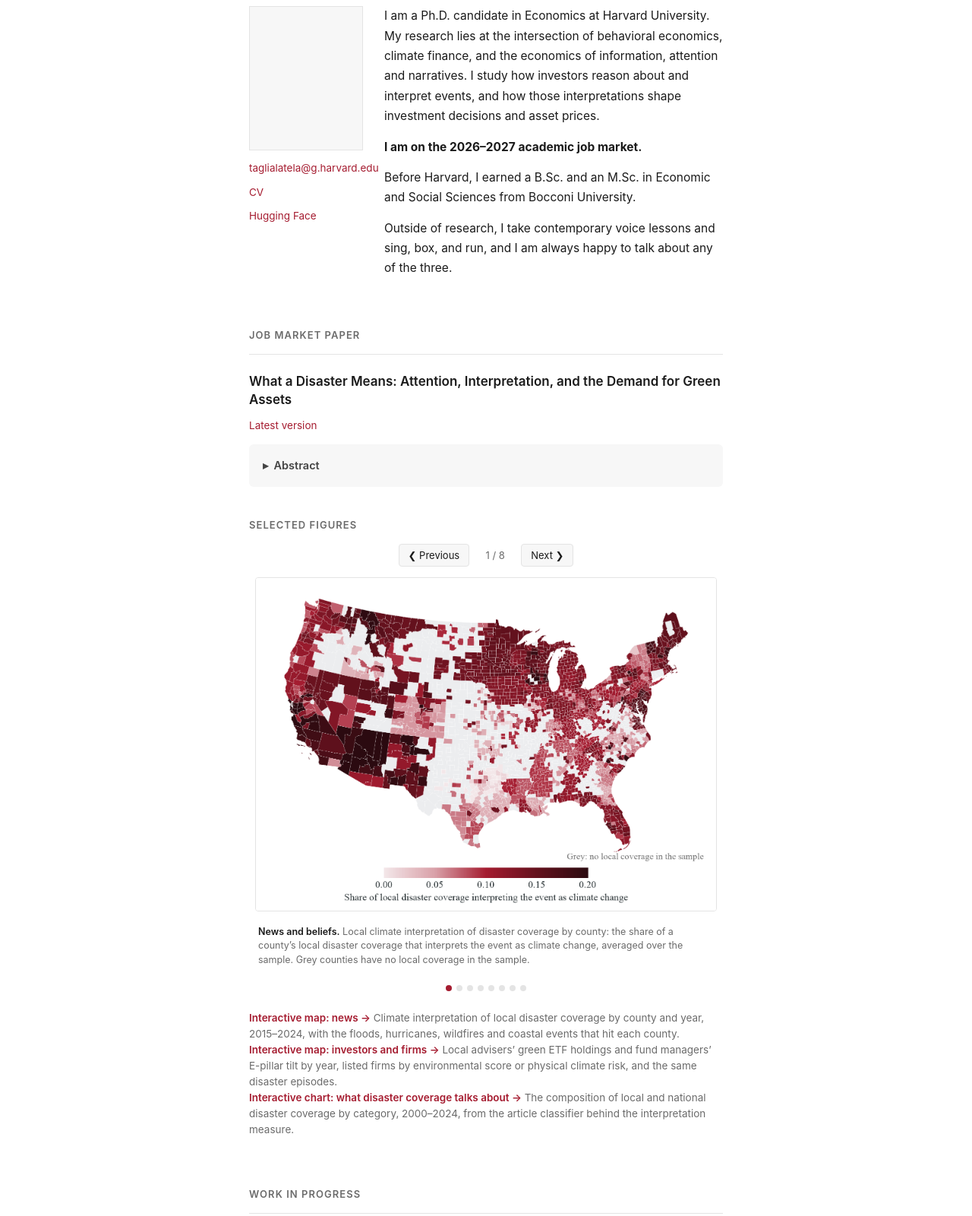
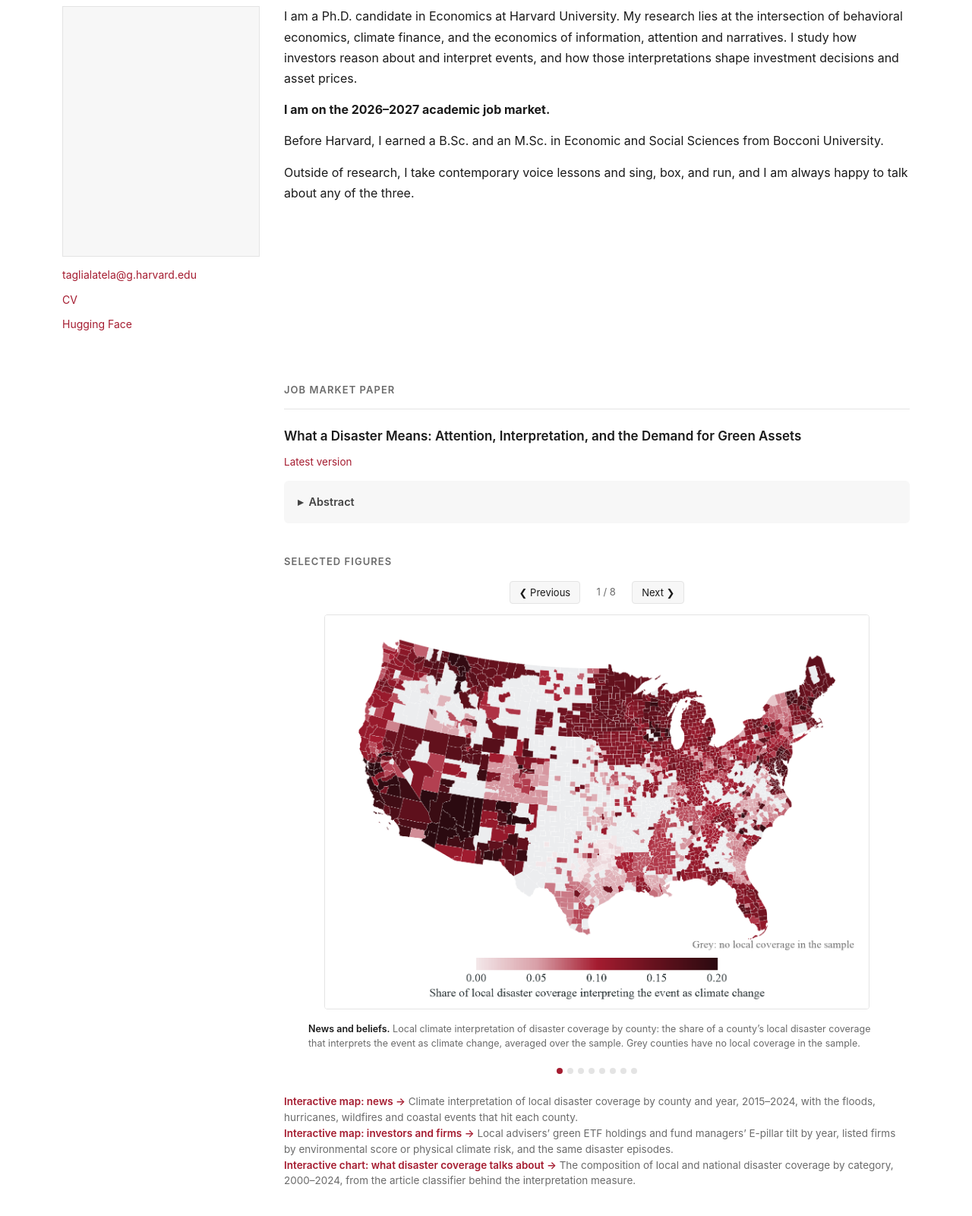
Before and after one commit to Davide-Taglialatela/Davide-Taglialatela.github.io, a plain HTML site: page index.html in a window 1280 px wide. Shown: the part 220-1821 px from the top of the page at 76% size. Drawn offline with Linux system fonts and the light colour scheme.

Commit message:
Layout: wider page on large screens (1180px, photo and contact column on the left); single column below 900px
Co-Authored-By: Claude Opus 5.5 <noreply@anthropic.com>

```diff
--- a/style.css
+++ b/style.css
@@ -29,9 +29,9 @@ body {
 }
 
 .wrapper {
-  max-width: 680px;
+  max-width: 1180px;
   margin: 0 auto;
-  padding: 80px 28px 120px;
+  padding: 80px 32px 120px;
 }
 
 header {
@@ -219,7 +219,7 @@ details.abstract p { margin-top: 0.5rem; }
 .figure-slide.active { display: block; }
 .figure-slide img {
   max-width: 100%;
-  max-height: 440px;
+  max-height: 520px;
   width: auto;
   height: auto;
   display: inline-block;
@@ -232,7 +232,7 @@ details.abstract p { margin-top: 0.5rem; }
   line-height: 1.5;
   color: var(--muted);
   margin: 10px auto 0;
-  max-width: 600px;
+  max-width: 760px;
   text-align: left;
 }
 .figure-slide .figgroup { font-weight: 600; color: var(--text); }
@@ -253,3 +253,16 @@ details.abstract p { margin-top: 0.5rem; }
 .map-link a { font-weight: 600; }
 
 .wip-summary { margin: 0.4rem 0 0 0; }
+
+/* wide screens: left column for photo and contact, everything else in the
+   right column (same proportions as a 1180px container, 260px side column) */
+@media (min-width: 900px) {
+  .intro { gap: 32px; }
+  .photo-block,
+  .photo-block img,
+  .photo-placeholder { width: 260px; }
+  .photo-placeholder { height: 330px; }
+  .contact { font-size: 14px; }
+  .intro-text p { font-size: 16px; }
+  section { margin-left: 292px; }
+}
```
